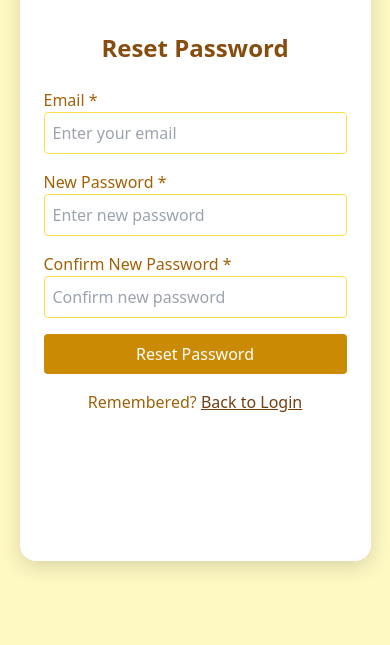
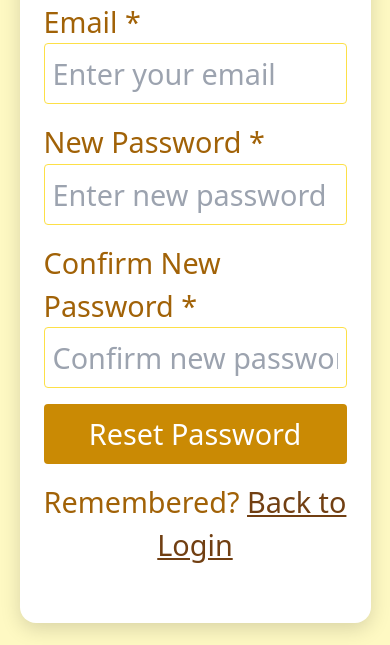
Before and after one commit to Soumilgit/Real-Time-Missing-Persons-Detection, a plain HTML site: page forgot.html in a window 390 px wide. Shown: the part 199-844 px from the top of the page. Drawn offline with nearby package versions, Linux system fonts and the light colour scheme.

Commit message:
Improved responsiveness

```diff
--- a/forgot.html
+++ b/forgot.html
@@ -13,10 +13,11 @@
       border-radius: 1rem;
       box-shadow: 0 6px 20px rgba(0,0,0,0.15);
       max-height: 80vh;
-      min-height: 600px;
+      min-height: 700px;
       display: flex;
       flex-direction: column;
       justify-content: center;
+      font-size: 1.8rem;
       margin: 0 auto;
     }
 
@@ -25,23 +26,23 @@
       .form-container {
         width: 90%;
         max-width: 100%;
-        max-height: none;
-        min-height: 80vh;
+        max-height: 1200px;
+        min-height: 800px;
         padding: 2rem 1.5rem;
+        font-size: 3.2 rem;
       }
 
       input, textarea {
-        font-size: 1.2rem;
+        font-size: 6.2rem;
         padding: 1rem;
       }
     }
-  </style>
   </style>
 </head>
 <body class="flex items-center justify-center min-h-screen bg-yellow-100">
 
   <div class="form-container">
-    <h2 class="text-2xl font-bold mb-6 text-center text-yellow-800">Reset Password</h2>
+    <h2 class="text-5xl font-bold mb-6 text-center text-yellow-800">Reset Password</h2>
     <form id="forgotForm" class="space-y-4">
       <div>
         <label class="block text-yellow-700">Email *</label>
```
